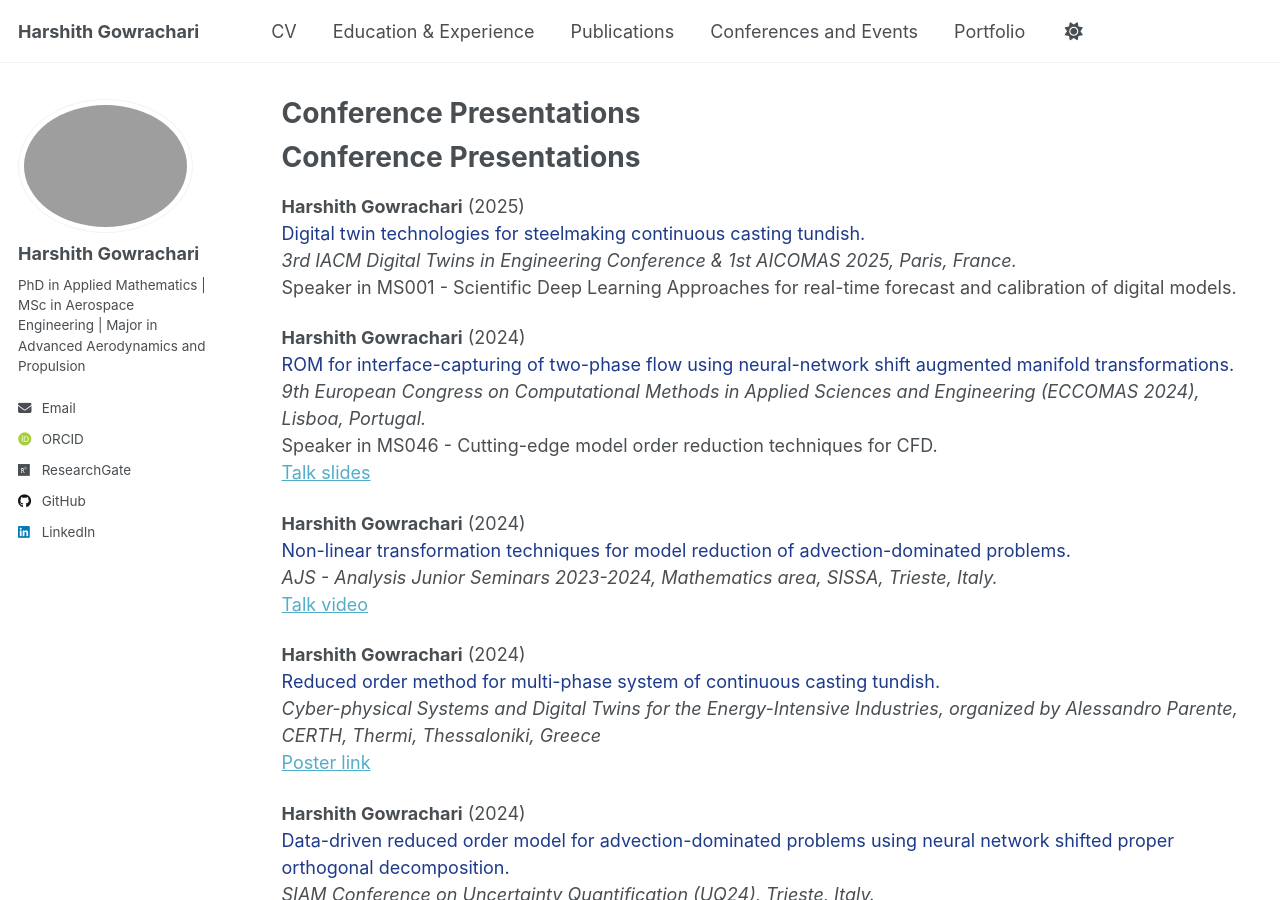
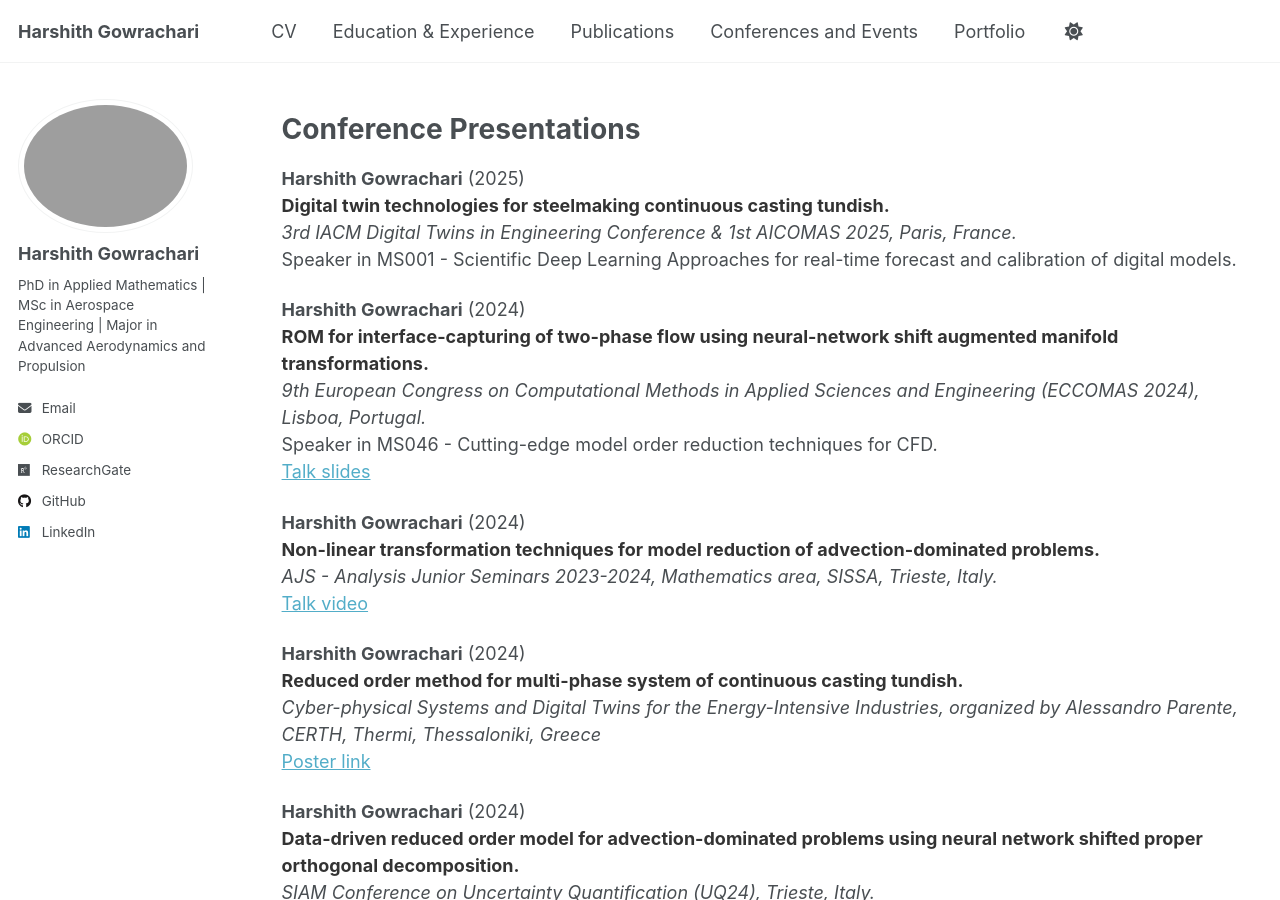
Before and after one commit to harshith-gowrachari/harshith-gowrachari.github.io, a Jekyll site: the page built from _pages/conferences-and-events.md, in a window 1280 px wide and 900 px high. Built offline with Jekyll 4.4.1, drawn with Linux system fonts in a browser that asks for light colours; some web fonts are replaced; a script that is not in the unit is left out; our own code applies the rules of GitHub Pages for plain Markdown files.

Commit message:
Update conferences-and-events.md

```diff
--- a/_pages/conferences-and-events.md
+++ b/_pages/conferences-and-events.md
@@ -6,40 +6,41 @@ author_profile: true
 redirect_from:
   - /resume
 ---
+{% include base_path %}
 
 Conference Presentations
 ======
 
 **Harshith Gowrachari** (2025)
-<span style="color:#1E3A8A;">Digital twin technologies for steelmaking continuous casting tundish.</span>
-_3rd IACM Digital Twins in Engineering Conference & 1st AICOMAS 2025, Paris, France._
+<span style="color:#333333; font-weight:bold;">Digital twin technologies for steelmaking continuous casting tundish.</span>
+*3rd IACM Digital Twins in Engineering Conference & 1st AICOMAS 2025, Paris, France.*
 Speaker in MS001 - Scientific Deep Learning Approaches for real-time forecast and calibration of digital models.
 
 **Harshith Gowrachari** (2024)
-<span style="color:#1E3A8A;">ROM for interface-capturing of two-phase flow using neural-network shift augmented manifold transformations.</span>
-_9th European Congress on Computational Methods in Applied Sciences and Engineering (ECCOMAS 2024), Lisboa, Portugal._
+<span style="color:#333333; font-weight:bold;">ROM for interface-capturing of two-phase flow using neural-network shift augmented manifold transformations.</span>
+*9th European Congress on Computational Methods in Applied Sciences and Engineering (ECCOMAS 2024), Lisboa, Portugal.*
 Speaker in MS046 - Cutting-edge model order reduction techniques for CFD.
 [Talk slides](https://drive.google.com/file/d/18iaUHZm0PSnIZXs5crhxd4eznY31YN65/view?usp=sharing)
 
 **Harshith Gowrachari** (2024)
-<span style="color:#1E3A8A;">Non-linear transformation techniques for model reduction of advection-dominated problems.</span>
-_AJS - Analysis Junior Seminars 2023-2024, Mathematics area, SISSA, Trieste, Italy._
+<span style="color:#333333; font-weight:bold;">Non-linear transformation techniques for model reduction of advection-dominated problems.</span>
+*AJS - Analysis Junior Seminars 2023-2024, Mathematics area, SISSA, Trieste, Italy.*
 [Talk video](https://www.youtube.com/watch?v=ggMeoj8J_5Q)
 
 **Harshith Gowrachari** (2024)
-<span style="color:#1E3A8A;">Reduced order method for multi-phase system of continuous casting tundish.</span>
-_Cyber-physical Systems and Digital Twins for the Energy-Intensive Industries, organized by Alessandro Parente, CERTH, Thermi, Thessaloniki, Greece_
+<span style="color:#333333; font-weight:bold;">Reduced order method for multi-phase system of continuous casting tundish.</span>
+*Cyber-physical Systems and Digital Twins for the Energy-Intensive Industries, organized by Alessandro Parente, CERTH, Thermi, Thessaloniki, Greece*
 [Poster link](https://drive.google.com/file/d/1krI66XvC8hQM1socmt-Ipv7RAsW4A7Ph/view?usp=drive_link)
 
 **Harshith Gowrachari** (2024)
-<span style="color:#1E3A8A;">Data-driven reduced order model for advection-dominated problems using neural network shifted proper orthogonal decomposition.</span>
-_SIAM Conference on Uncertainty Quantification (UQ24), Trieste, Italy._
+<span style="color:#333333; font-weight:bold;">Data-driven reduced order model for advection-dominated problems using neural network shifted proper orthogonal decomposition.</span>
+*SIAM Conference on Uncertainty Quantification (UQ24), Trieste, Italy.*
 Poster at SIAM UQ24 Satellite Event - Power of Diversity in UQ.
 [Poster link](https://people.sissa.it/~grozza/wp-content/uploads/2023/11/Harshith_MORTech_final.pdf)
 
 **Harshith Gowrachari** (2023)
-<span style="color:#1E3A8A;">Data-driven reduced order model for advection-dominated problems using neural-network shifted proper orthogonal decomposition.</span>
-_MORTech 2023 – 6th International Workshop on Model Reduction Techniques, École Normale Supérieure Paris-Saclay, France._
+<span style="color:#333333; font-weight:bold;">Data-driven reduced order model for advection-dominated problems using neural-network shifted proper orthogonal decomposition.</span>
+*MORTech 2023 – 6th International Workshop on Model Reduction Techniques, École Normale Supérieure Paris-Saclay, France.*
 [Poster link](https://people.sissa.it/~grozza/wp-content/uploads/2023/11/Harshith_MORTech_final.pdf)
 
 Advanced Schools and Workshops
```
